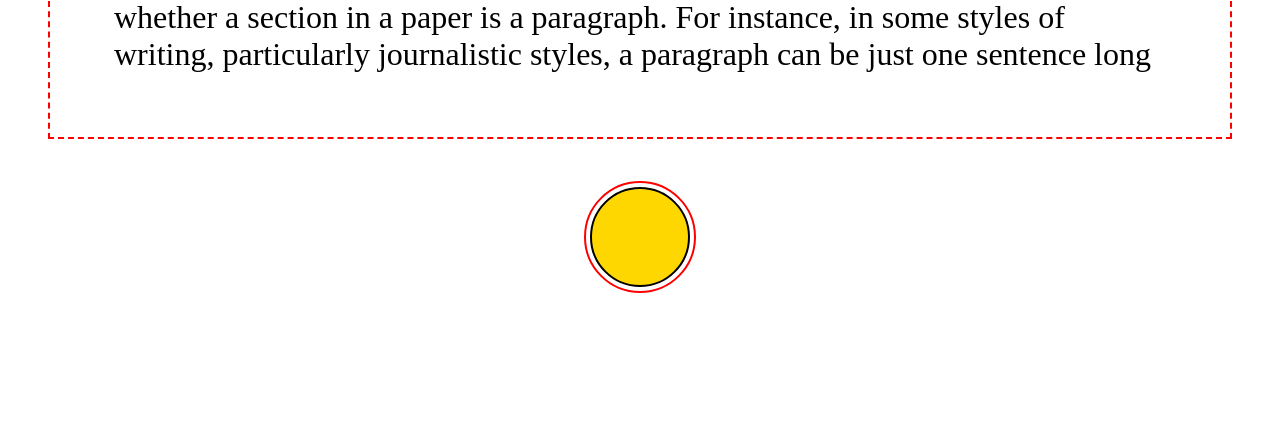
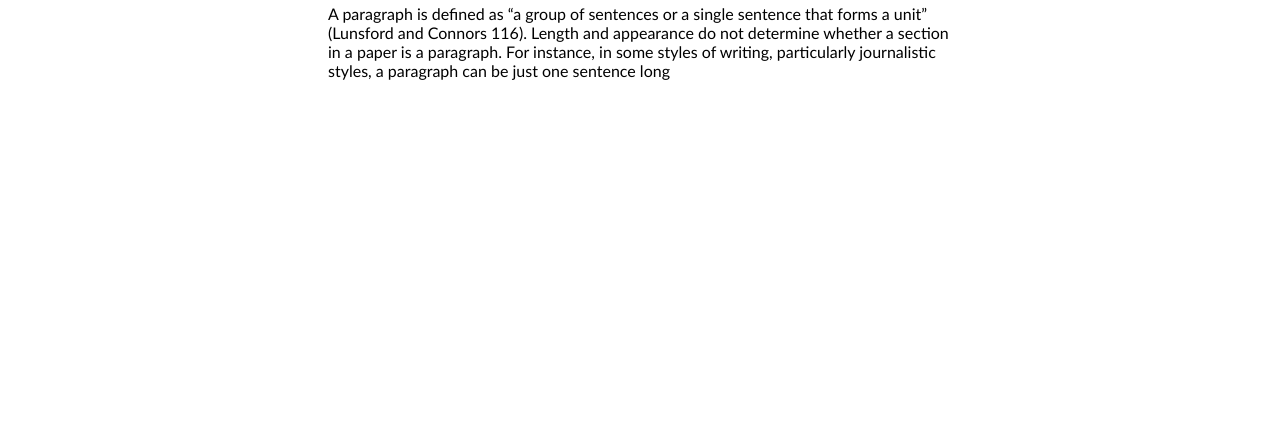
Before and after one commit to maruf-hamid/GithubTest, a plain HTML site: page Freecode/index.html in a window 1280 px wide. Shown: the part 406-830 px from the top of the page. Before the commit the page ends 800 px from the top, so only its background shows below. Drawn offline with Linux system fonts and the light colour scheme.

Commit message:
typography

```diff
--- a/Freecode/style.css
+++ b/Freecode/style.css
@@ -1,22 +1,4 @@
-*{
-    margin: 0px;
-    padding: 0px;
-    box-sizing: border-box;
+body{
+    padding: 25%;
+    font-family: 'Trebuchet MS', 'Lucida Sans Unicode', 'Lucida Grande', 'Lucida Sans', Arial, sans-serif;
 }
-.container{
-    border: 2px dashed red;
-    font-size: 2rem;
-    margin: 1.5em;
-    padding: 2em;
-}
-
-.circle{
-    width: 100px;
-    height:100px;
-    background-color: gold;
-    margin: 3rem auto;
-    border: 2px solid black;
-    border-radius: 50px;
-    outline: 2px solid red;
-    outline-offset: 0.25rem;
-}
```
